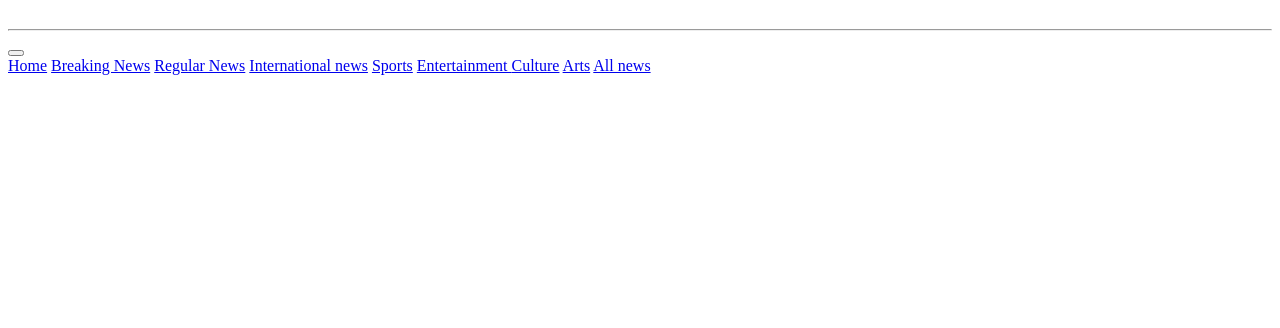
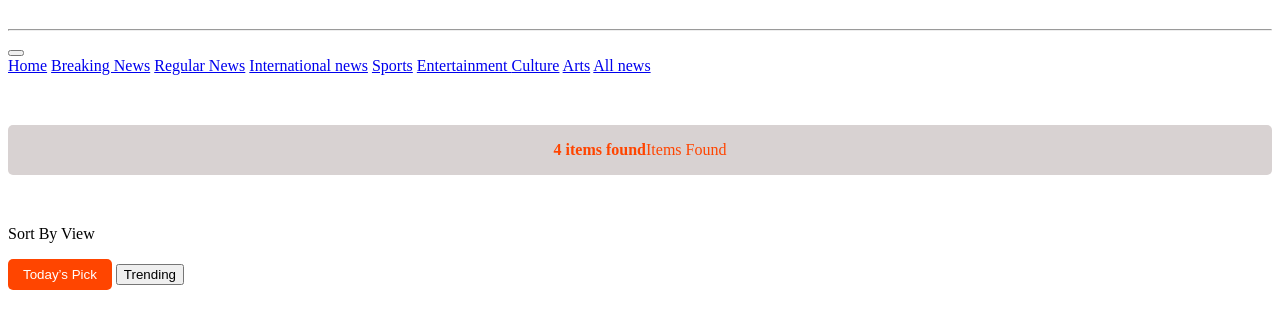
Before and after one commit to mahfujkhan02/news-es6-portal, a plain HTML site: page index.html in a window 1280 px wide. Shown: the part 136-464 px from the top of the page. Drawn offline with Linux system fonts and the light colour scheme.

Commit message:
section header added

```diff
--- a/index.html
+++ b/index.html
@@ -93,7 +93,48 @@
           </section>
         </header>
 
+        <main>
+          <div class="container">
+            <div class="row">
+              <div class="col-xl-12">
+                <div class="total-items-count">
+                  <h4 id="news-numbers">4 items found</h4>
+                  <span>Items Found</span>
+                </div>
+              </div>
+            </div>
+          </div>
+          <div class="trending-btn">
+            <div class="container">
+              <div class="row">
+                <div class="col-xl-6">
+                  <div class="sort-by">
+                    <p>Sort By View</p>
+                  </div>
+                </div>
+                <div class="col-xl-6">
+                  <div class="trending-button d-flex justify-content-end">
+                    <button class="tody me-3">Today’s Pick</button>
+                    <button class="trending">Trending</button>
+                  </div>
+                </div>
+              </div>
+            </div>
+          </div>
 
+
+             <!-- Modal  -->
+      <div
+      class="modal fade"
+      id="exampleModal"
+      tabindex="-1"
+      aria-labelledby="exampleModalLabel"
+      aria-hidden="true"
+    >
+      <div class="modal-dialog">
+        <div id="modal" class="modal-content"></div>
+      </div>
+    </div>
 
 
 
```
